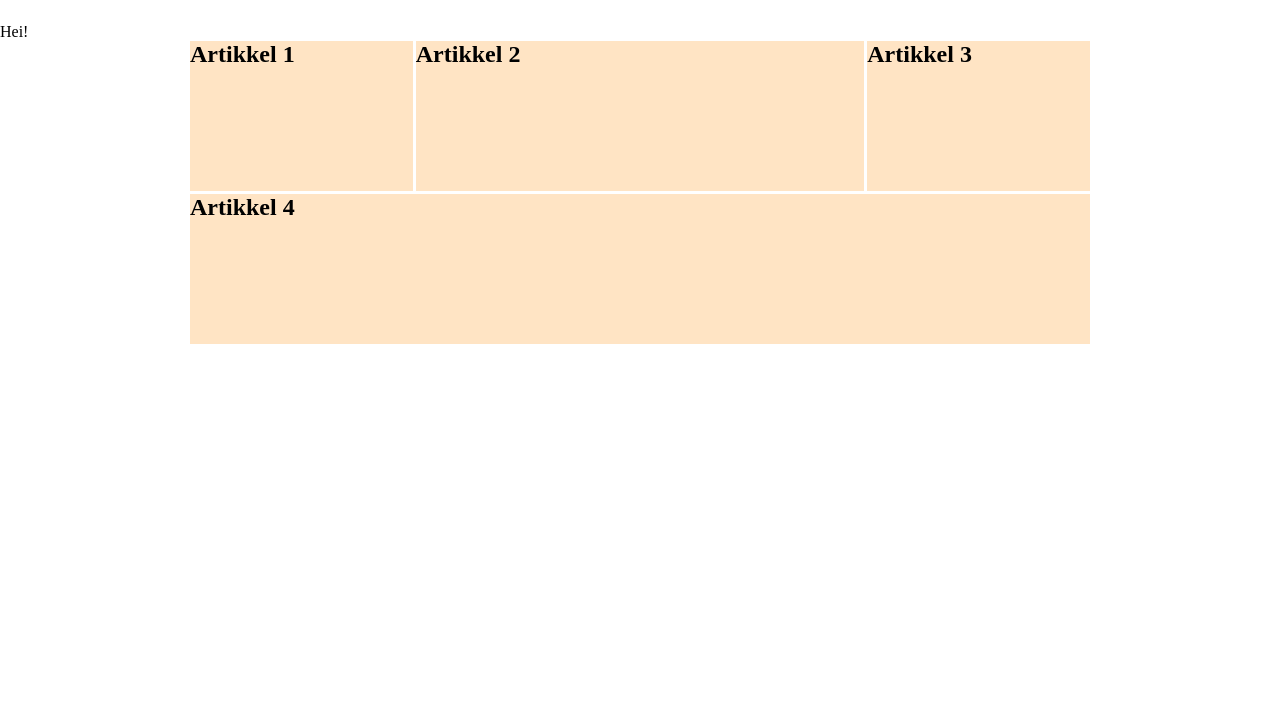
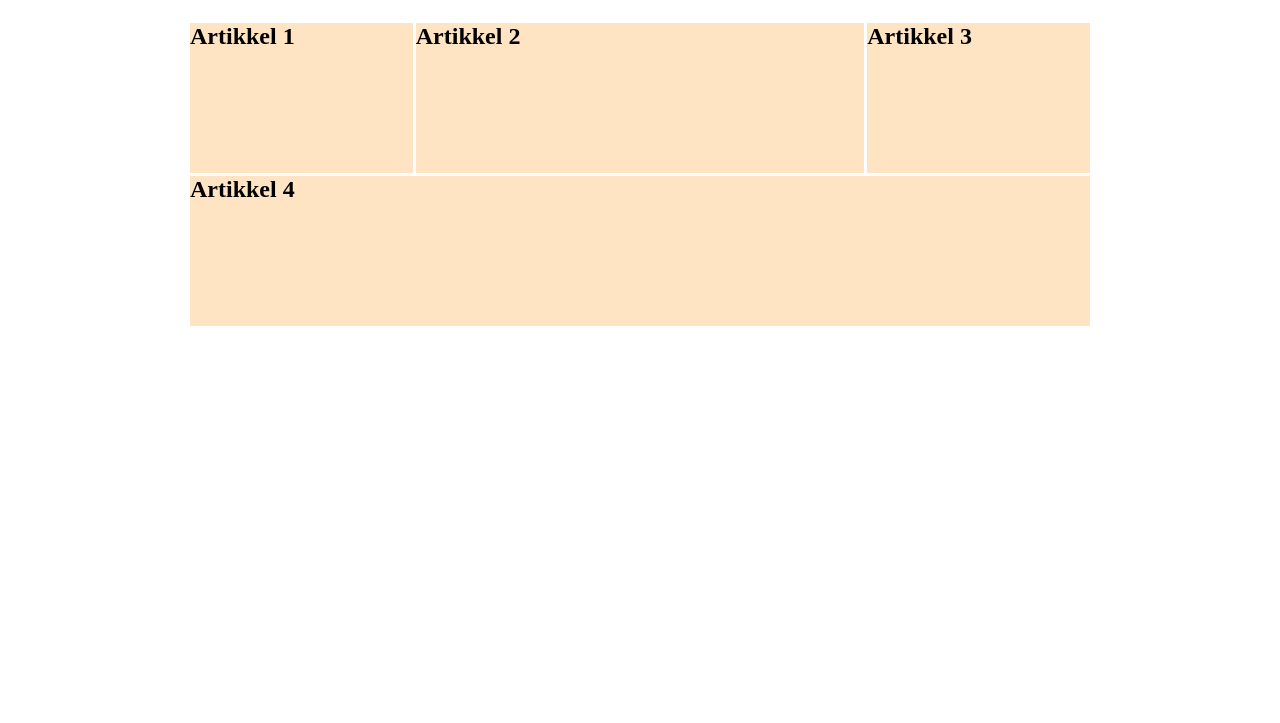
Before and after one commit to rasmusgraver/Avis_layout, a plain HTML site: page index.html in a window 1280 px wide. Shown: the part 77-800 px from the top of the page. Drawn offline with Linux system fonts and the light colour scheme.

Commit message:
Update index.html

```diff
--- a/index.html
+++ b/index.html
@@ -9,8 +9,6 @@
 </head>
 
 <body>
-
-    <p>Hei!</p>
 
     <header>
 
```
